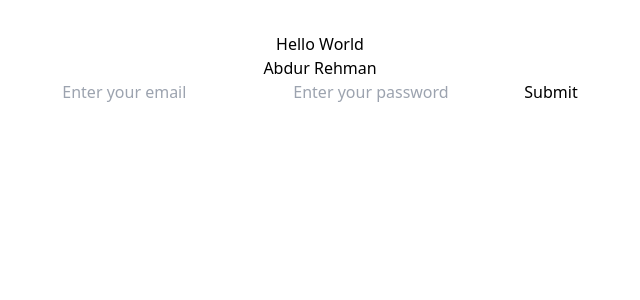
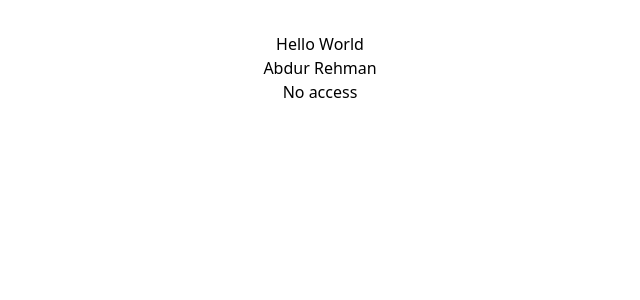
Before and after one commit to arrehman3/pre-app, a React (Vite) app: page / in a window 1280 px wide. Shown: the top 300 px of the page, without its empty margins (320-960 px from the left). Built offline with nearby package versions, Linux system fonts and the light colour scheme.

Commit message:
WelcomeMessage

```diff
--- a/src/App.tsx
+++ b/src/App.tsx
@@ -1,6 +1,7 @@
 
 import './App.css'
-import LoginForm from './components/LoginForm'
+import WelcomeMessage from './components/WelcomeMessage'
+
 
 
 
@@ -11,7 +12,8 @@ function App() {
     <>
       <h1 className='mb-4'>Hello World</h1>
       <p>Abdur Rehman</p>
-      <LoginForm/>
+     <WelcomeMessage isLoggedIn={true} user={{name:"Abdur Rehman",type:'moderator'
+     }}/>
 
     </>
   )
--- /dev/null
+++ b/src/components/WelcomeMessage.tsx
@@ -0,0 +1,23 @@
+import React, { FC } from 'react'
+
+type WelcomeMessageProp = {
+    isLoggedIn : boolean,
+    user? : {
+        name : string,
+        type : "admin" | "moderator" | "guest";
+    }
+}
+
+const WelcomeMessage:FC<WelcomeMessageProp> = ({isLoggedIn,user}) => {
+    if(user && user.type !== 'admin'){
+        return <h1>No access</h1>
+    }
+  return (
+    <div>
+        {isLoggedIn ? <h1>Welcome Back</h1> : <h1>Welcome, guest</h1>}
+        {user && <h1>Hello, {user.name}</h1>}
+    </div>
+  )
+}
+
+export default WelcomeMessage
```
